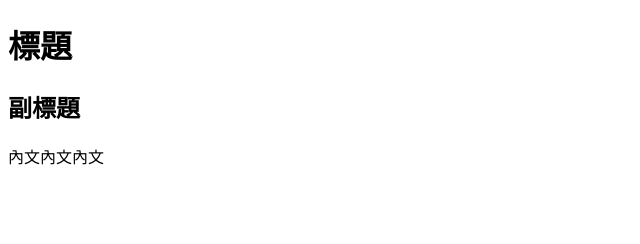
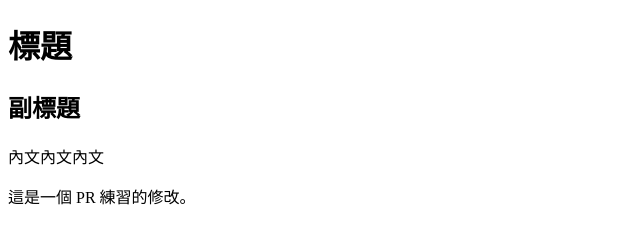
Before and after one commit to youen1126/GitHub20251210, a plain HTML site: page index.html in a window 1280 px wide. Shown: the whole page, without its empty margins (0-640 px from the left). Drawn offline with Linux system fonts and the light colour scheme.

Commit message:
add note for PR practice

```diff
--- a/index.html
+++ b/index.html
@@ -12,6 +12,7 @@
     <h1>標題</h1>
     <h2>副標題</h2>
     <p>內文內文內文</p>
+    <p>這是一個 PR 練習的修改。</p>
 </body>
 
 </html>
```
